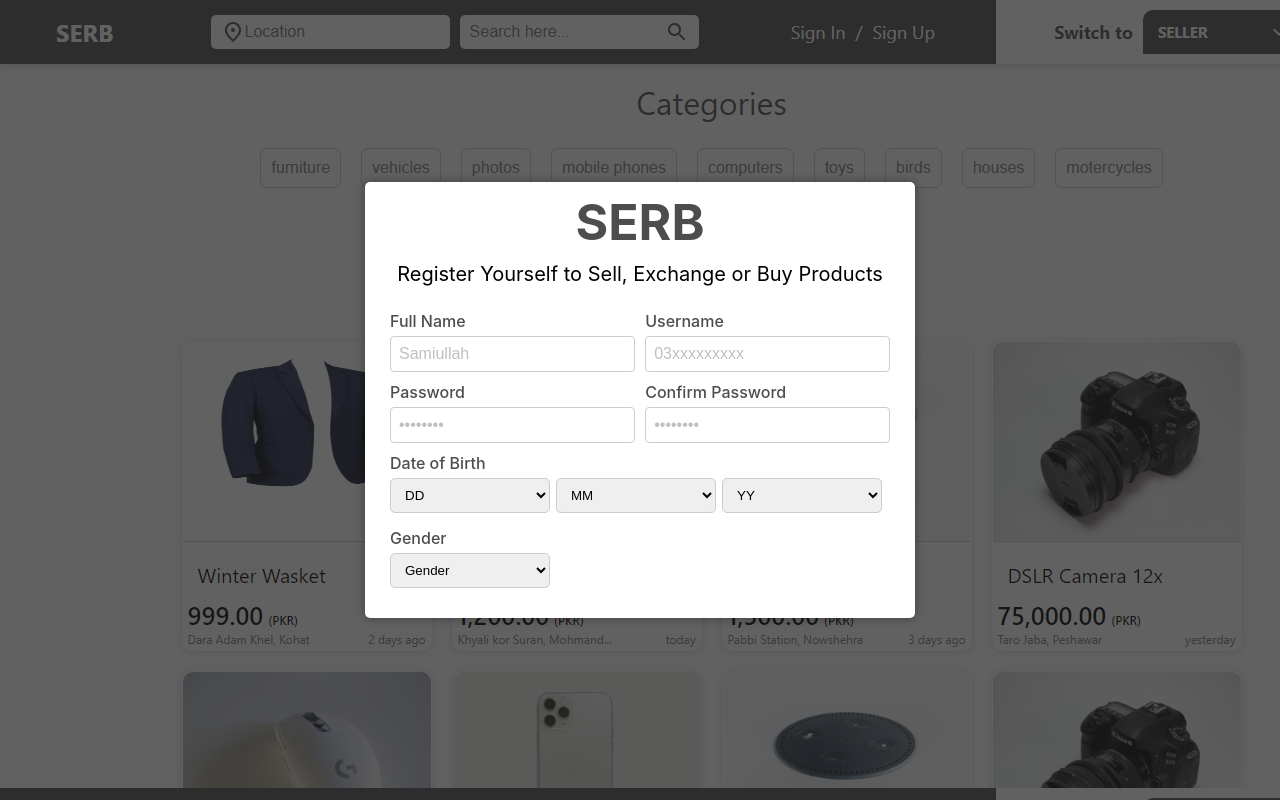
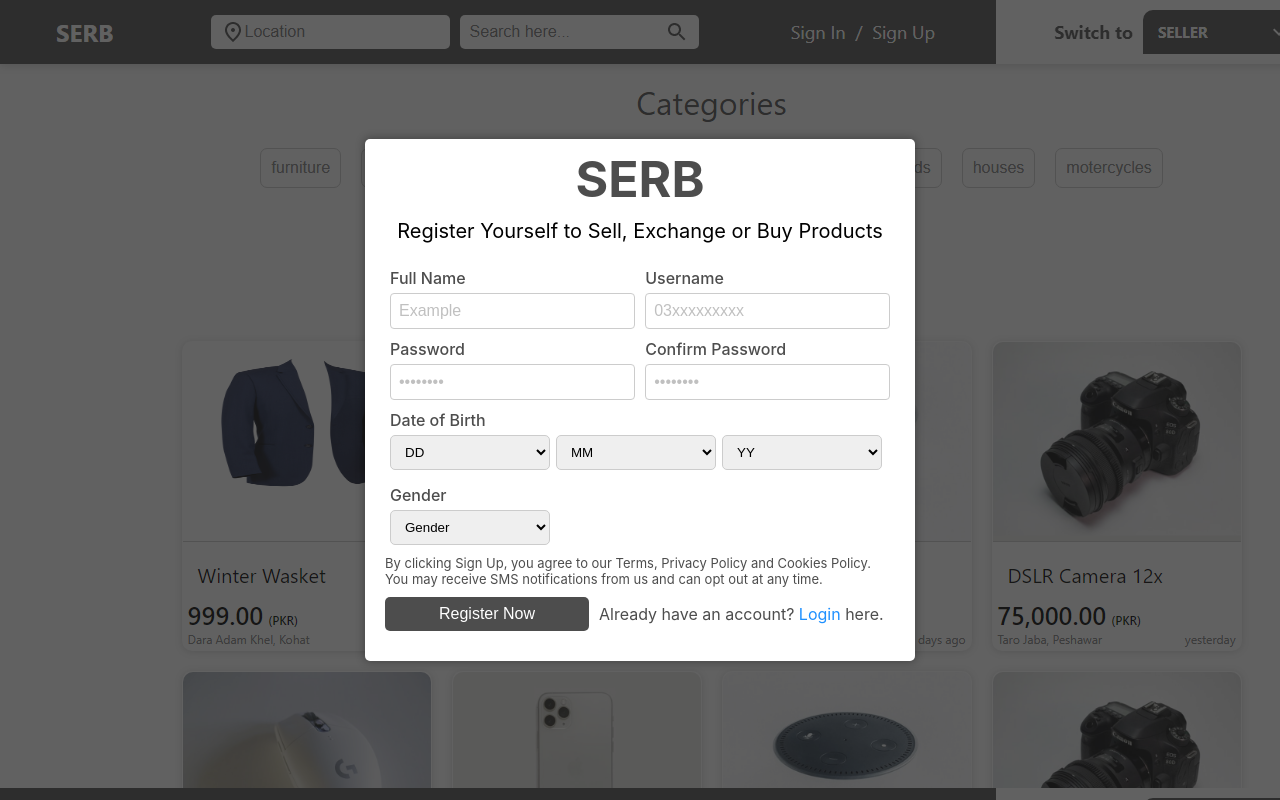
Before and after one commit to samiullah51/SERB, a React (Create React App) app: page / in a window 1280 px wide. Built offline with nearby package versions, Linux system fonts and the light colour scheme.

Commit message:
register page completed

```diff
--- a/src/pages/Register/Register.css
+++ b/src/pages/Register/Register.css
@@ -79,3 +79,32 @@ justify-content: center;
 .inputs__box select option{
     font-size: 14px;
 }
+.form__footer{
+    width: 100%;
+    display: flex;
+    align-items: center;
+    margin: 10px 0;
+}
+.form__footer button{
+    border: none;
+    outline: none;
+    background-color: var(--primary-color);
+    color: #fff;
+    padding:  8px;
+    flex-basis: 40%;
+    font-size: 16px;
+    margin-right: 10px;
+    border-radius: 5px;
+
+}
+.form__footer button:hover{
+    background-color: rgb(107, 107, 107);
+    cursor: pointer;
+}
+.form__footer p{
+    color: var(--primary-color);
+}
+.form__footer span{
+    color: dodgerblue;
+    cursor: pointer;
+}
--- a/src/pages/Register/Register.js
+++ b/src/pages/Register/Register.js
@@ -35,7 +35,7 @@ function Register() {
           <div className="inputs">
             <div className="inputs__box">
               <p>Full Name</p>
-              <input type="text" placeholder="Samiullah" />
+              <input type="text" placeholder="Example" />
             </div>
             <div className="inputs__box">
               <p>Username</p>
@@ -82,6 +82,18 @@ function Register() {
                 <option>Other</option>
               </select>
             </div>
+            <p style={{ fontSize: "13px", color: "var(--primary-color)" }}>
+              By clicking Sign Up, you agree to our Terms, Privacy Policy and
+              Cookies Policy. You may receive SMS notifications from us and can
+              opt out at any time.
+            </p>
+            {/* Form Footer */}
+            <div className="form__footer">
+              <button>Register Now</button>
+              <p>
+                Already have an account? <span>Login</span> here.
+              </p>
+            </div>
           </div>
         </div>
       </div>
```
